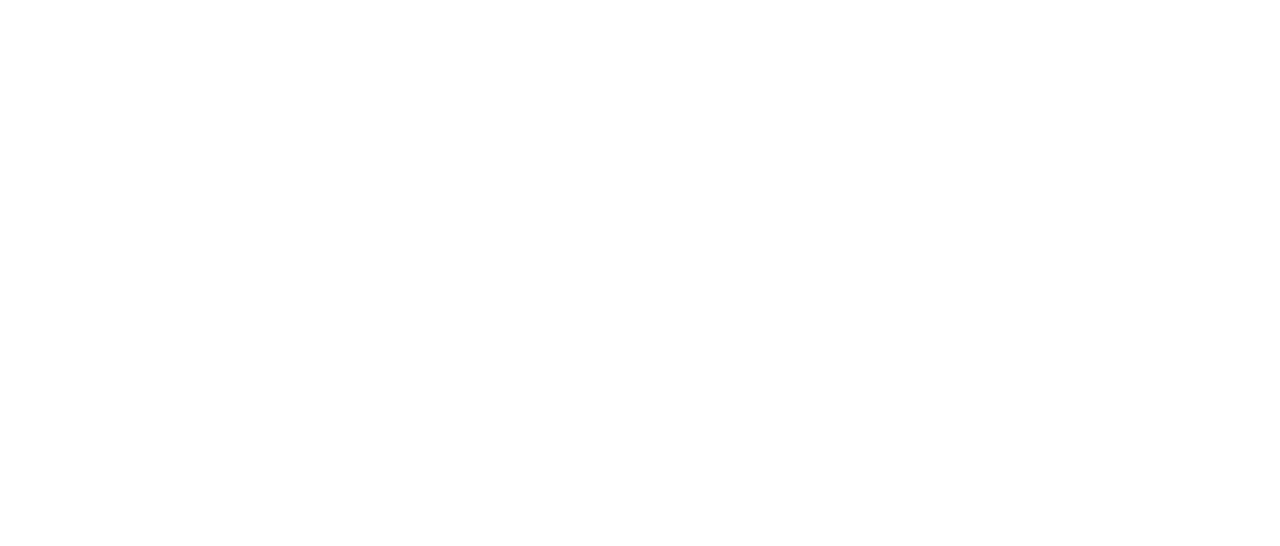
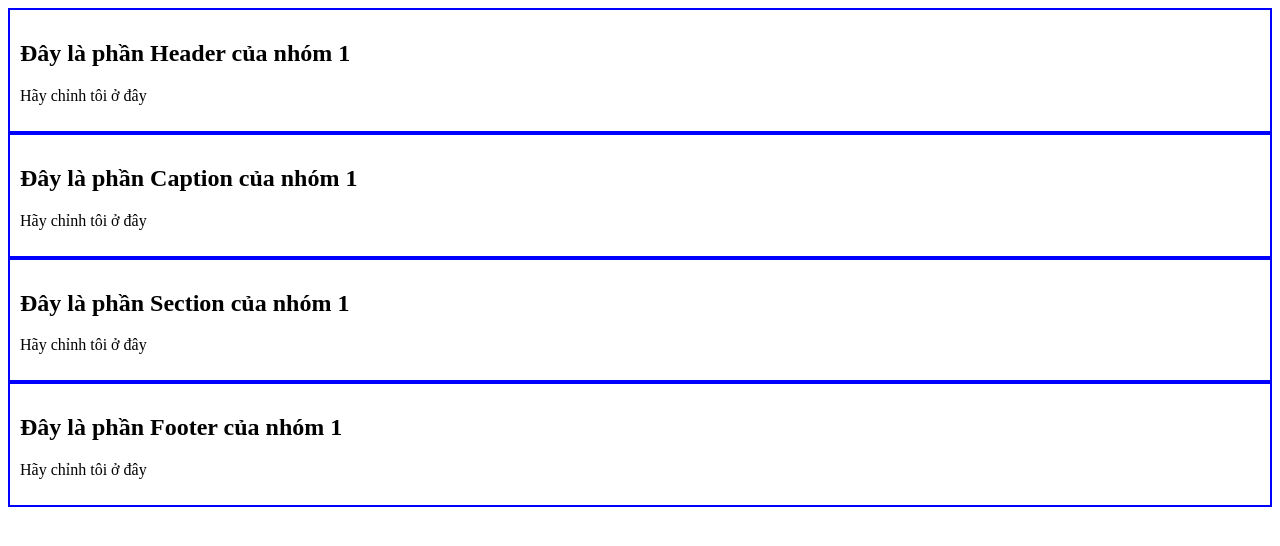
Before and after one commit to SonNguyen727/eventmanagementwebsite, a plain HTML site: page index.html in a window 1280 px wide. Drawn offline with Linux system fonts and the light colour scheme.

Commit message:
addcomponents

```diff
--- /dev/null
+++ b/components/Caption.js
@@ -0,0 +1,12 @@
+class Caption extends HTMLElement {
+    connectedCallback() {
+        this.innerHTML = `
+            <div style="border: 2px solid blue; padding: 10px;">
+                <h2>Đây là phần Caption của nhóm 1</h2>
+                <p>Hãy chỉnh tôi ở đây</p>
+            </div>
+        `;
+    }
+}
+
+customElements.define('my-caption', Caption);
--- /dev/null
+++ b/components/Footer.js
@@ -0,0 +1,12 @@
+class Footer extends HTMLElement {
+    connectedCallback() {
+        this.innerHTML = `
+            <div style="border: 2px solid blue; padding: 10px;">
+                <h2>Đây là phần Footer của nhóm 1</h2>
+                <p>Hãy chỉnh tôi ở đây</p>
+            </div>
+        `;
+    }
+}
+
+customElements.define('my-footer', Footer);
--- /dev/null
+++ b/components/Header.js
@@ -0,0 +1,12 @@
+class Header extends HTMLElement {
+    connectedCallback() {
+        this.innerHTML = `
+            <div style="border: 2px solid blue; padding: 10px;">
+                <h2>Đây là phần Header của nhóm 1</h2>
+                <p>Hãy chỉnh tôi ở đây</p>
+            </div>
+        `;
+    }
+}
+
+customElements.define('my-header', Header);
--- /dev/null
+++ b/components/Section.js
@@ -0,0 +1,12 @@
+class Section extends HTMLElement {
+    connectedCallback() {
+        this.innerHTML = `
+            <div style="border: 2px solid blue; padding: 10px;">
+                <h2>Đây là phần Section của nhóm 1</h2>
+                <p>Hãy chỉnh tôi ở đây</p>
+            </div>
+        `;
+    }
+}
+
+customElements.define('my-section', Section);
--- a/index.html
+++ b/index.html
@@ -6,6 +6,14 @@
     <title>Document</title>
 </head>
 <body>
+    <my-header></my-header>
+    <my-caption></my-caption>
+    <my-section></my-section>
+    <my-footer></my-footer>
 
+    <script src="./components/Caption.js"></script>
+    <script src="./components/Header.js"></script>
+    <script src="./components/Section.js"></script>
+    <script src="./components/Footer.js"></script>
 </body>
 </html>
```
